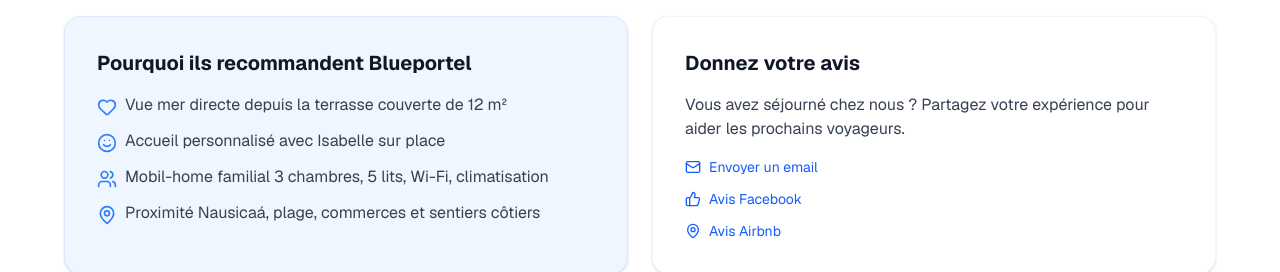
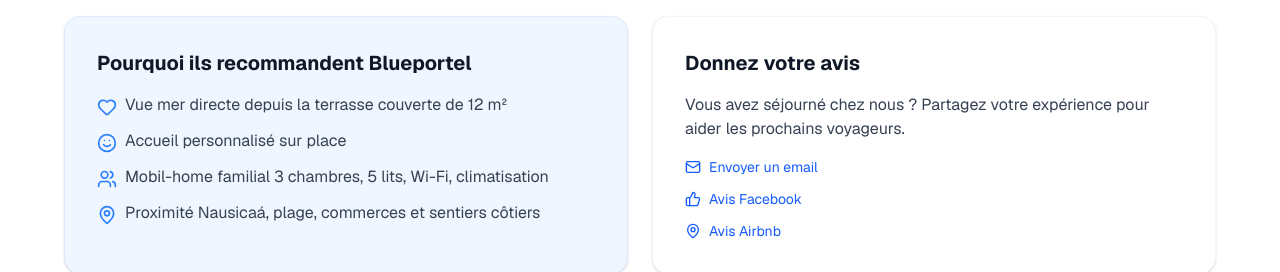
Before and after one commit to NapoTwiixe306/blueportel, a Next.js app: page /fr/pages/avis in a window 1280 px wide. Shown: the part 900-1172 px from the top of the page. Built offline with nearby package versions, Linux system fonts and the light colour scheme; no server answers; a web font is replaced by a local one.

Commit message:
Refactor welcome message in French and Dutch Avis dictionaries for clarity and conciseness.

```diff
--- a/src/i18n/avis/fr.ts
+++ b/src/i18n/avis/fr.ts
@@ -97,7 +97,7 @@ export const frAvisDictionary: AvisDictionary = {
     title: "Pourquoi ils recommandent Blueportel",
     items: [
       { icon: "heart", text: "Vue mer directe depuis la terrasse couverte de 12 m²" },
-      { icon: "smile", text: "Accueil personnalisé avec Isabelle sur place" },
+      { icon: "smile", text: "Accueil personnalisé sur place" },
       { icon: "users", text: "Mobil-home familial 3 chambres, 5 lits, Wi-Fi, climatisation" },
       { icon: "map", text: "Proximité Nausicaá, plage, commerces et sentiers côtiers" },
     ],
--- a/src/i18n/avis/nl.ts
+++ b/src/i18n/avis/nl.ts
@@ -97,7 +97,7 @@ export const nlAvisDictionary: AvisDictionary = {
     title: "Waarom gasten Blueportel aanraden",
     items: [
       { icon: "heart", text: "Direct zeezicht vanaf het 12 m² overdekte terras" },
-      { icon: "smile", text: "Persoonlijk onthaal door Isabelle ter plaatse" },
+      { icon: "smile", text: "Persoonlijk onthaal ter plaatse" },
       { icon: "users", text: "Gezinsvriendelijk: 3 kamers, 5 bedden, wifi, airco" },
       { icon: "map", text: "Dicht bij Nausicaá, strand, winkels en kustpaden" },
     ],
```
